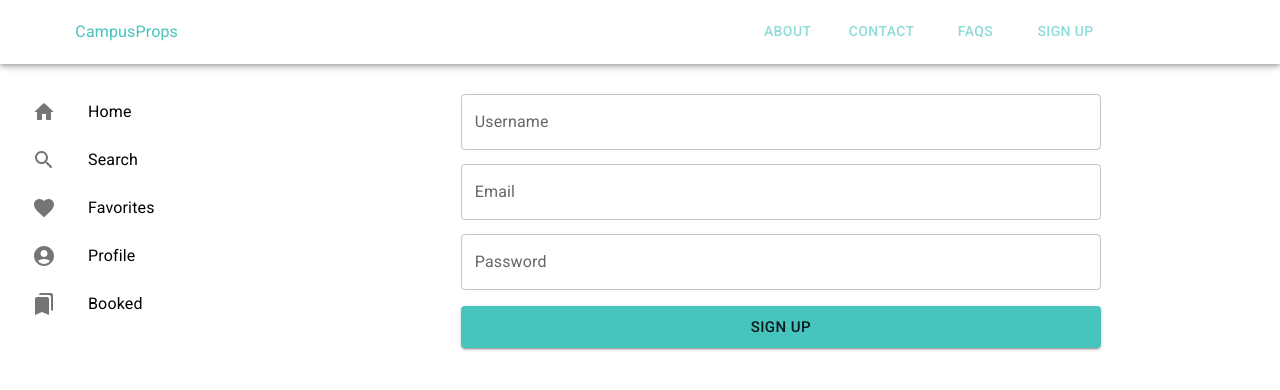
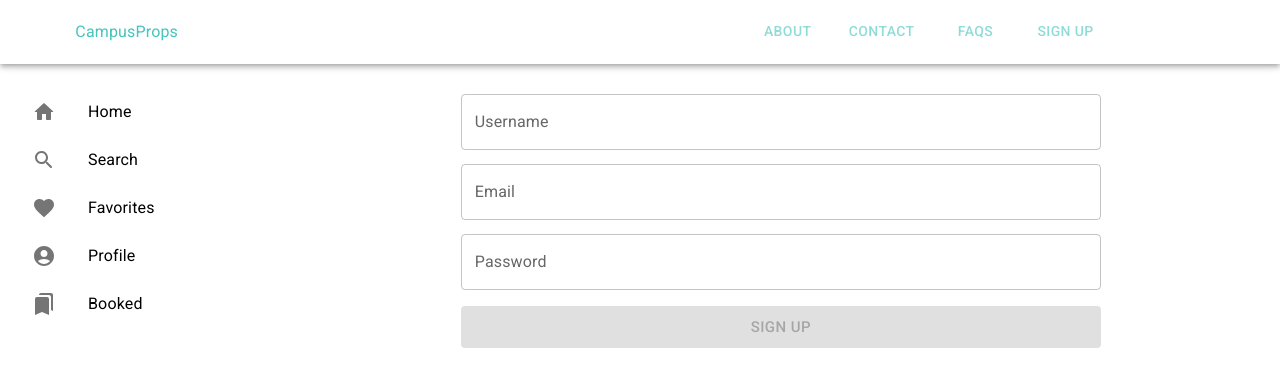
Before and after one commit to Warriiorr/CamppusPropsx, a React (Vite) app: page /sign-up in a window 1280 px wide. Shown: the top 390 px of the page. Built offline with nearby package versions, Linux system fonts and the light colour scheme.

Commit message:
addded the dirty attribute to the button

```diff
--- a/src/pages/SignUp.jsx
+++ b/src/pages/SignUp.jsx
@@ -65,7 +65,7 @@ export default function SignUp() {
               <Box height={16} />
 
               <Button type="submit" variant="contained" size="large"
-              disabled={!isValid}
+              disabled={!dirty || !isValid}
               >
                 Sign Up
               </Button>
```
